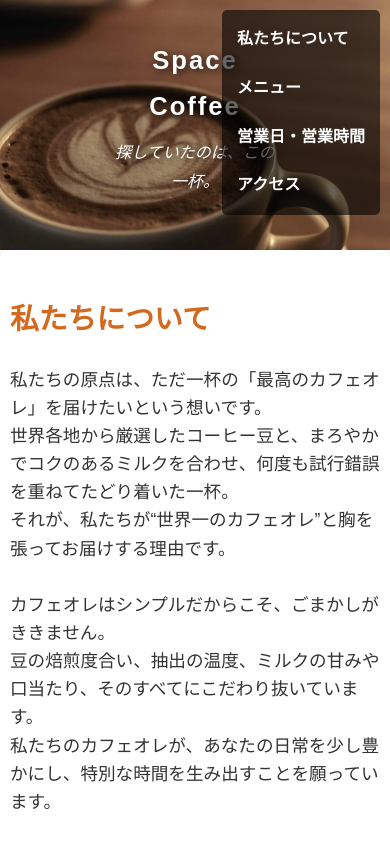
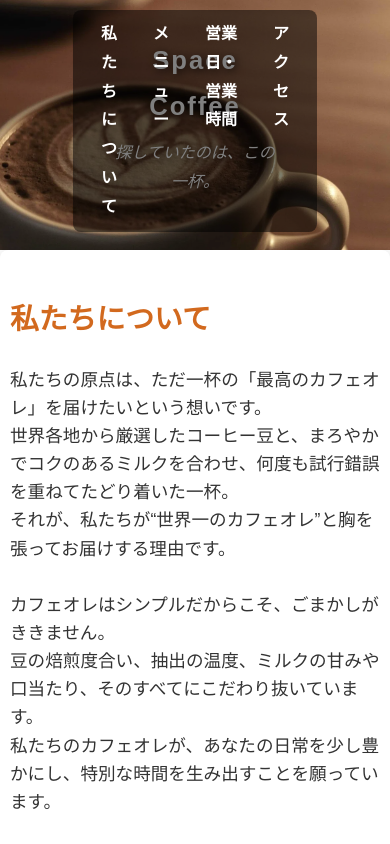
Before and after one commit to Rouierouie/coffee-website, a plain HTML site: page index.html in a window 390 px wide. Shown: the top 844 px of the page. Drawn offline with Linux system fonts and the light colour scheme.

Commit message:
Update style.css

```diff
--- a/style.css
+++ b/style.css
@@ -50,15 +50,18 @@ header {
 /* ===== ナビゲーション ===== */
 nav {
     position: absolute;
-    top: 20px;
-    right: 30px;
-    background: none;
-    z-index: 10;
+    top: 10px;
+    left: 50%;
+    transform: translateX(-50%);
+    background: rgba(0, 0, 0, 0.5);
+    padding: 5px 15px;
+    border-radius: 8px;
 }
 
 nav ul {
     list-style: none;
     display: flex;
+    justify-content: center;
     padding: 0;
     margin: 0;
 }
@@ -149,18 +152,11 @@ footer {
 
     nav {
         top: 10px;
-        right: 10px;
-    }
-
-    nav ul {
-        flex-direction: column;
-        background: rgba(0, 0, 0, 0.6);
-        padding: 10px;
-        border-radius: 5px;
+        padding: 5px 10px;
     }
 
     nav li {
-        margin: 8px 0;
+        margin: 0 10px;
     }
 
     .section {
@@ -181,12 +177,8 @@ footer {
         font-size: 1rem;
     }
 
-    nav ul {
-        padding: 5px;
-    }
-
     nav li {
-        margin: 5px 0;
+        margin: 0 8px;
     }
 
     .section {
```
